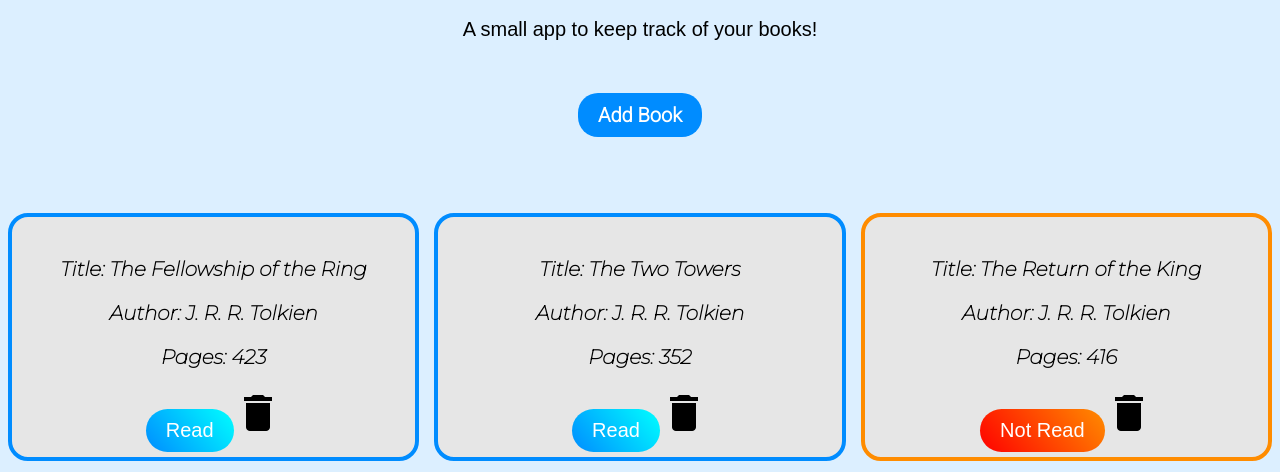
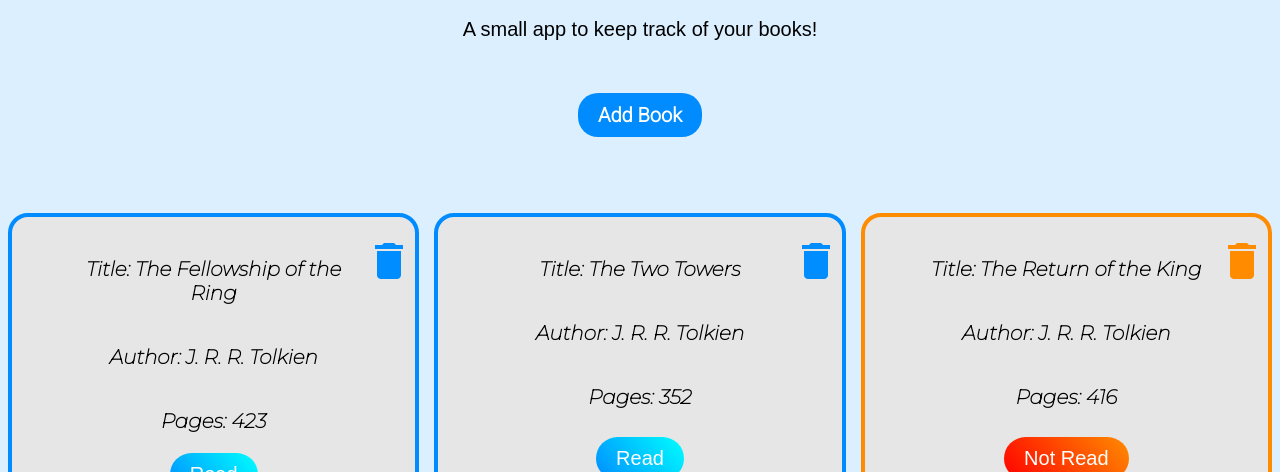
Before and after one commit to marrahenzo/library, a plain HTML site: page index.html in a window 1280 px wide. Shown: the part 115-587 px from the top of the page. Drawn offline with Linux system fonts and the light colour scheme; a web font is replaced by a local one.

Commit message:
Add styles for delete image and finalize styles

```diff
--- a/style.css
+++ b/style.css
@@ -55,6 +55,9 @@ form input {
 }
 
 .book {
+  display: grid;
+  grid-template-columns: 1fr 30px;
+  grid-template-rows: 1fr 1fr 1fr 1fr;
   border-radius: 20px;
   padding: 20px;
   font-family: "Montserrat", sans-serif;
@@ -62,7 +65,7 @@ form input {
   font-size: 20px;
   text-align: center;
   background-color: rgb(230, 230, 230);
-  max-height: 200px;
+  max-height: 250px;
   transform: translateY(0px);
   transition: all 0.3s ease-in-out;
 }
@@ -80,12 +83,31 @@ form input {
   border: 4px solid rgb(255, 140, 0);
 }
 
+.book #title {
+  padding-left: 30px;
+  grid-row: 1;
+}
+
+.book #author {
+  padding-left: 30px;
+  grid-row: 2;
+}
+
+.book #pages {
+  padding-left: 30px;
+  grid-row: 3;
+}
+
 .book button {
+  grid-row: 4;
   border: none;
   border-radius: 30px;
   font-size: 20px;
   padding: 10px 20px;
   color: white;
+  align-self: center;
+  justify-self: center;
+  margin-left: 30px;
 }
 
 .book[data-read="true"] button {
@@ -102,6 +124,18 @@ form input {
 
 .book[data-read="false"] button::after {
   content: "Not Read";
+}
+
+.book[data-read="true"] img {
+  transition: all 0.3s ease-in-out;
+  filter: invert(46%) sepia(60%) saturate(6110%) hue-rotate(192deg)
+    brightness(106%) contrast(104%);
+}
+
+.book[data-read="false"] img {
+  transition: all 0.3s ease-in-out;
+  filter: invert(54%) sepia(45%) saturate(1316%) hue-rotate(359deg)
+    brightness(99%) contrast(107%);
 }
 
 #btn-add-book {
```
